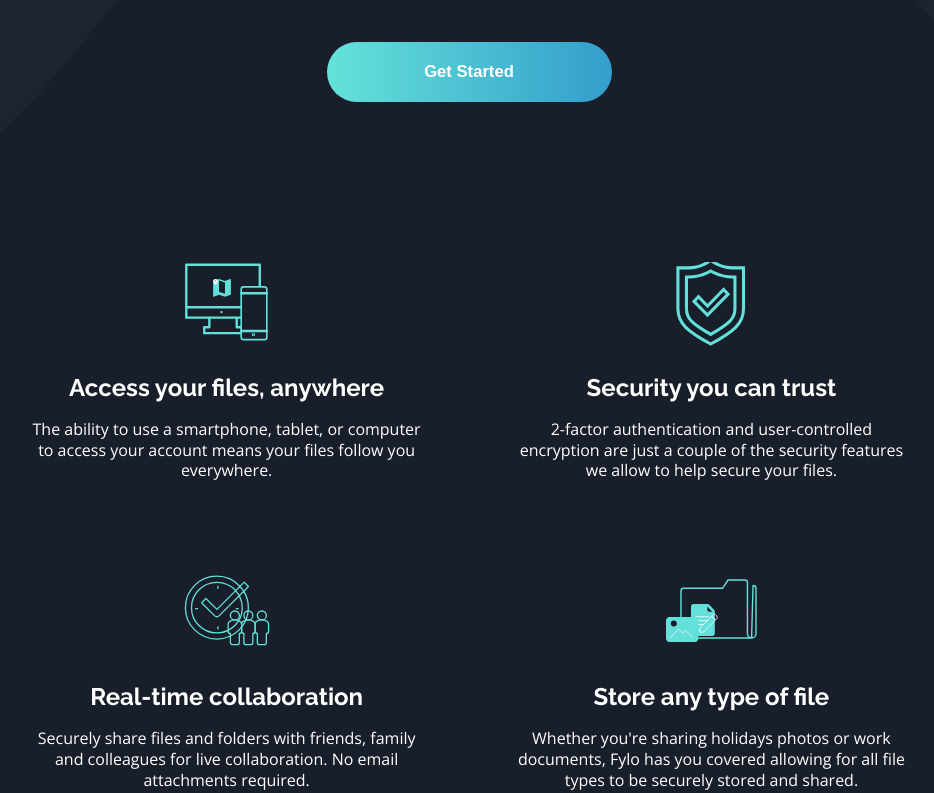
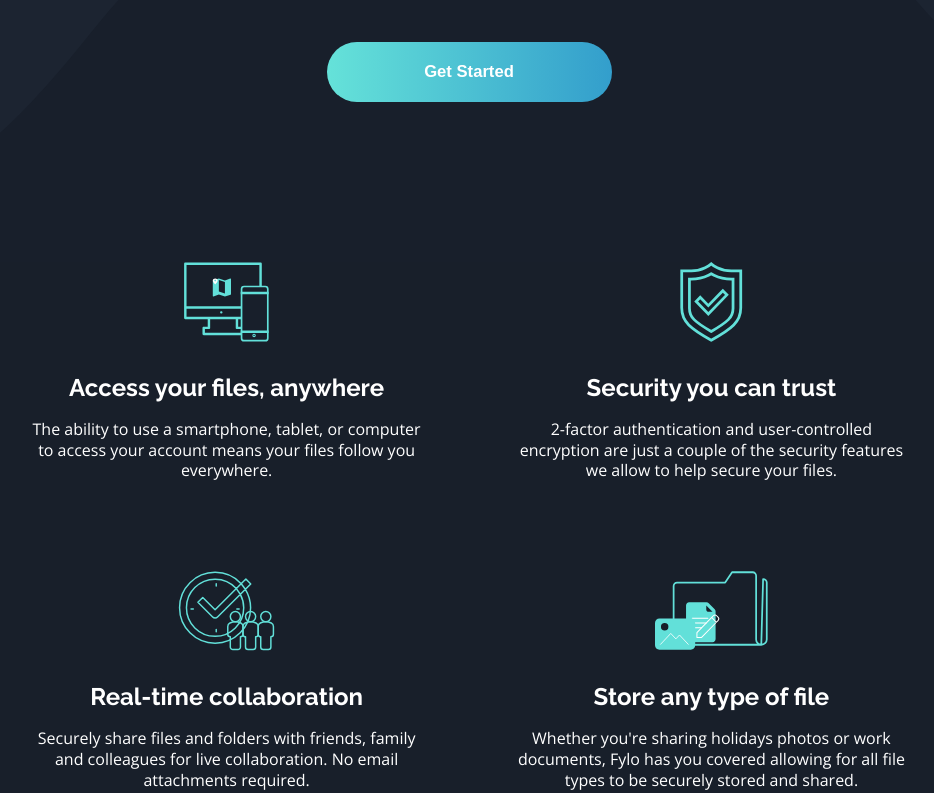
Before and after one commit to Sido-A/fylo_landing_page, a plain HTML site: page index.html in a window 1280 px wide. Shown: the part 1029-1822 px from the top of the page, without its empty margins (171-1105 px from the left). Drawn offline with nearby package versions, Linux system fonts and the light colour scheme.

Commit message:
edit feature style

```diff
--- a/scss/_features.scss
+++ b/scss/_features.scss
@@ -25,6 +25,11 @@
       align-items: center;
       margin-bottom: 30px;
       height: 80px;
+
+      img {
+        height: 100%;
+        width: auto;
+      }
     }
 
     &__title {
```
Also changed, not shown: scss/style.css, 1 other file.
